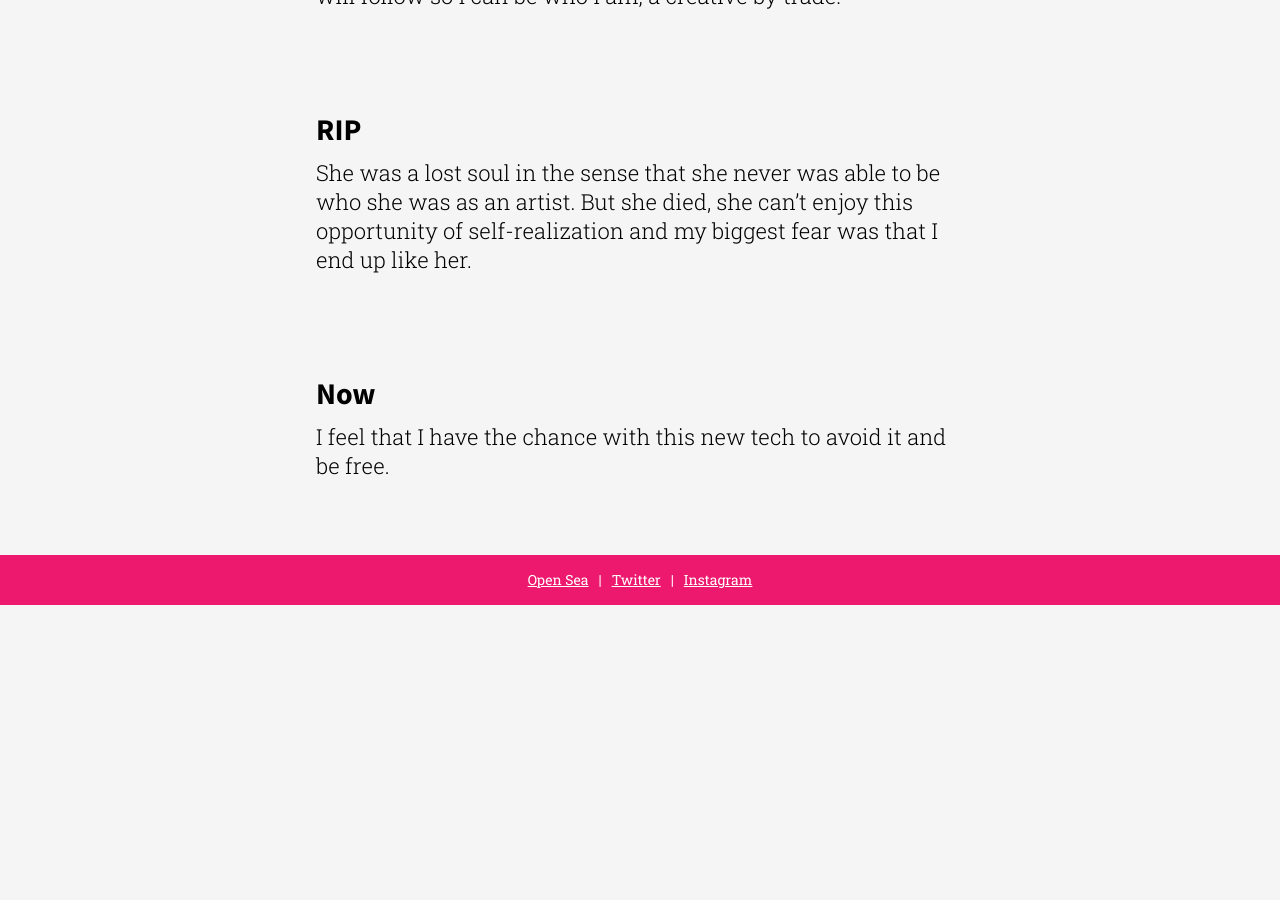
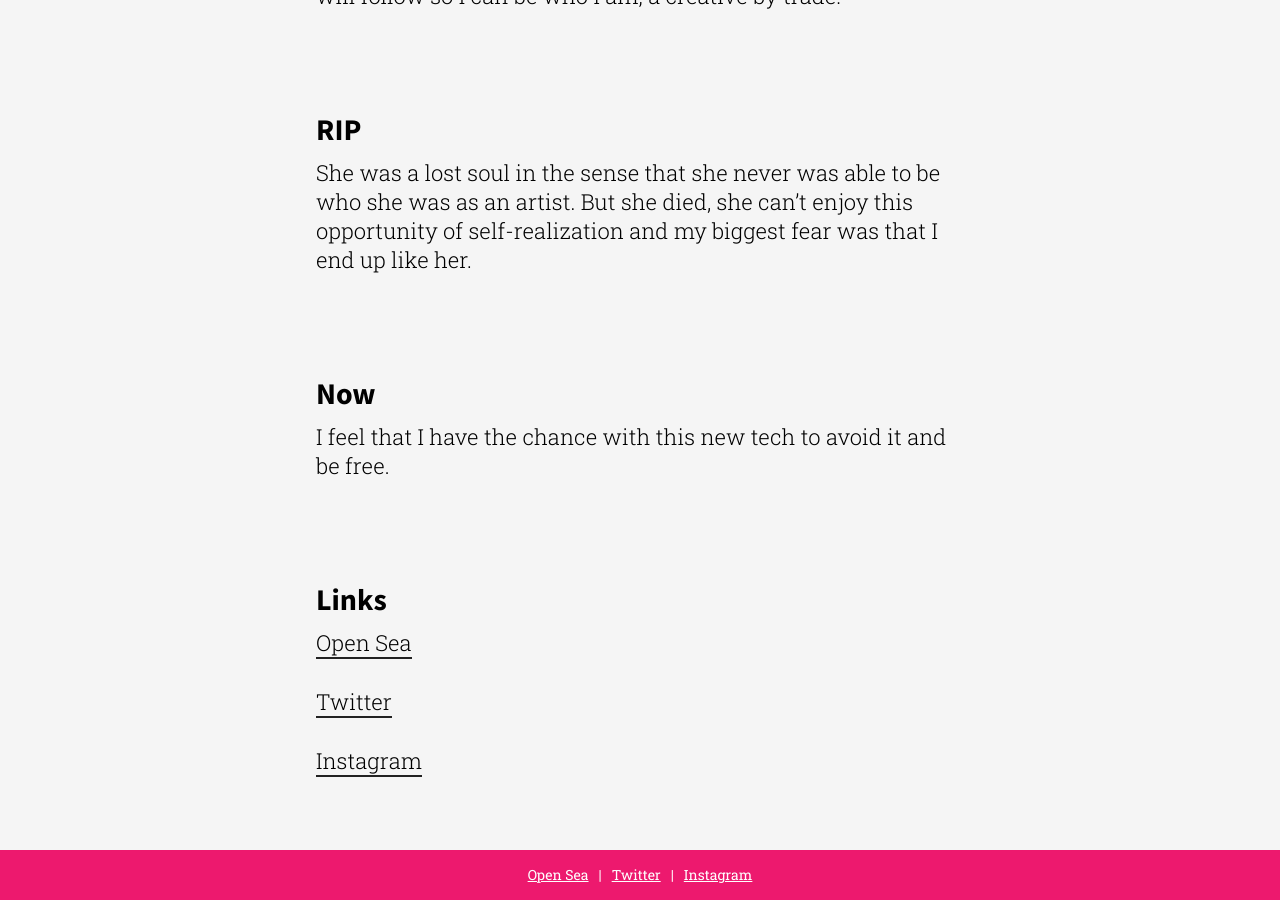
Before and after one commit to AdamGonda/adamgonda.com, a Jekyll site: the page built from _posts/2021-11-18-0111.md, in a window 1280 px wide and 900 px high, scrolled down 1024 px. Built offline with Jekyll 4.4.1, drawn with Linux system fonts in a browser that asks for light colours; before the commit the page ends 1629 px from its top, so only the background shows below that.

Commit message:
update 0111

```diff
--- a/_posts/2021-11-18-0111.md
+++ b/_posts/2021-11-18-0111.md
@@ -21,3 +21,11 @@ But she died, she can't enjoy this opportunity of self-realization and my bigges
 # Now
 
 I feel that I have the chance with this new tech to avoid it and be free.
+
+# Links
+
+[Open Sea](https://opensea.io/assets/matic/0x2953399124f0cbb46d2cbacd8a89cf0599974963/63563879131930590497082280126170747764774186946585715906348796664753120346113/){:target="_blank"}
+
+[Twitter](https://twitter.com/pnl116/status/1462373019419090948){:target="_blank"}
+
+[Instagram](https://www.instagram.com/p/CWiOAoxIkDF/){:target="_blank"}
```
